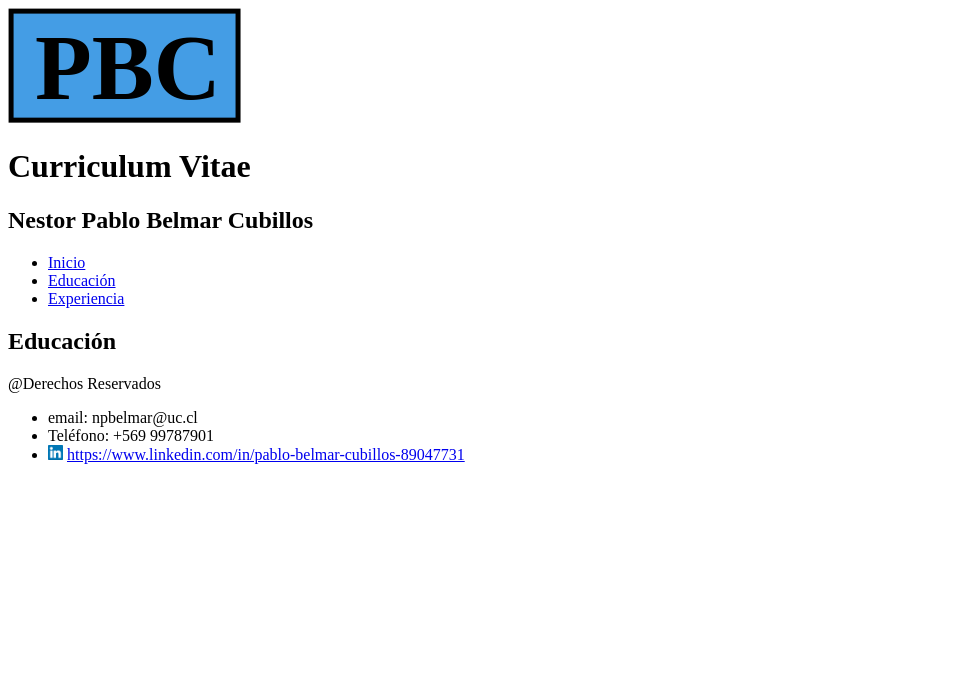
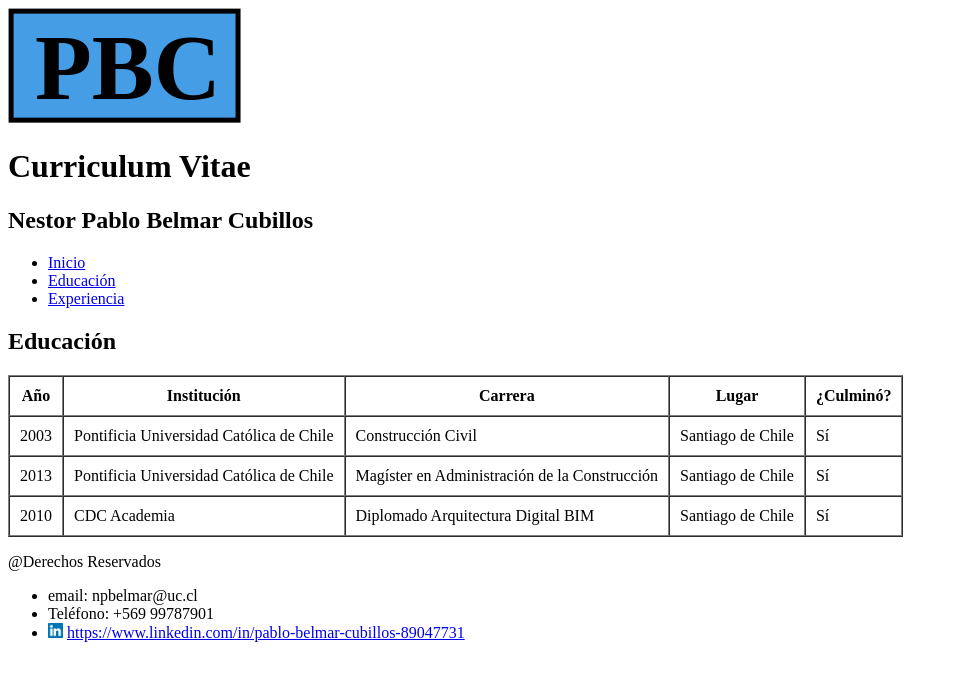
Before and after one commit to npbelmar/Fundamentos-HTML, a plain HTML site: page Final_Fund_HTML/educacion.html in a window 1280 px wide. Shown: the whole page, without its empty margins (0-958 px from the left). Drawn offline with Linux system fonts and the light colour scheme.

Commit message:
educación
Sección tabla lista

```diff
--- a/Final_Fund_HTML/educacion.html
+++ b/Final_Fund_HTML/educacion.html
@@ -28,6 +28,39 @@
     </header>
     <section>
       <p><h2>Educación</h2></p>
+      <table border="1" cellpadding="10" cellspacing="0">
+        <thead>
+          <th>Año</th>
+          <th>Institución</th>
+          <th>Carrera</th>
+          <th>Lugar</th>
+          <th>¿Culminó?</th>
+        <tbody>
+          <tr>
+            <td>2003</td>
+            <td>Pontificia Universidad Católica de Chile</td>
+            <td>Construcción Civil</td>
+            <td>Santiago de Chile</td>
+            <td>Sí</td>
+          </tr>
+          <tr>
+            <td>2013</td>
+            <td>Pontificia Universidad Católica de Chile</td>
+            <td>Magíster en Administración de la Construcción</td>
+            <td>Santiago de Chile</td>
+            <td>Sí</td>
+          </tr>
+          <tr>
+            <td>2010</td>
+            <td>CDC Academia</td>
+            <td>Diplomado Arquitectura Digital BIM</td>
+            <td>Santiago de Chile</td>
+            <td>Sí</td>
+          </tr>
+        </tbody>
+        </thead>
+      </table>
+    </section>
 
     <footer>
       <p>@Derechos Reservados</p>
```
Also changed, not shown: Final_Fund_HTML/experiencia.html (+1 -1 lines).
